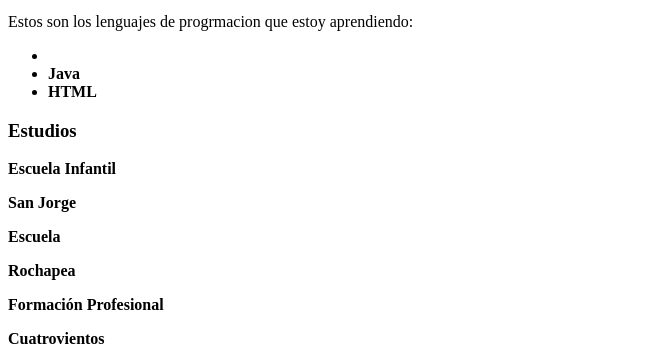
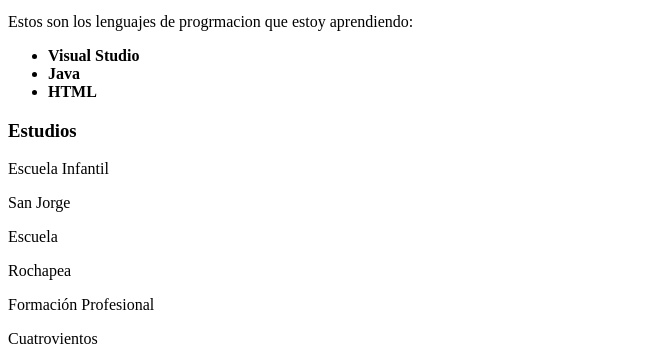
Before and after one commit to adrianmivovan7-beep/Myportfolio, a plain HTML site: page Index.html in a window 1280 px wide. Shown: the part 439-803 px from the top of the page, without its empty margins (0-659 px from the left). Drawn offline with Linux system fonts and the light colour scheme.

Commit message:
Update Index.html

```diff
--- a/Index.html
+++ b/Index.html
@@ -12,7 +12,7 @@
                 <img src="https://cuatrovientos.org/wp-content/uploads/2025/01/LOGO-CENTRO-INTEGRADO-CUATROVIENTOS-300x115-2.png">
                 <p>Estos son los lenguajes de progrmacion que estoy aprendiendo:</p>
                 <ul>
-                    <li><b></Visual Studiob></li>
+                    <li><b>Visual Studio</b></li>
                     <li><b>Java</b></li>
                     <li><b>HTML</b></li>
                 </ul>
```
